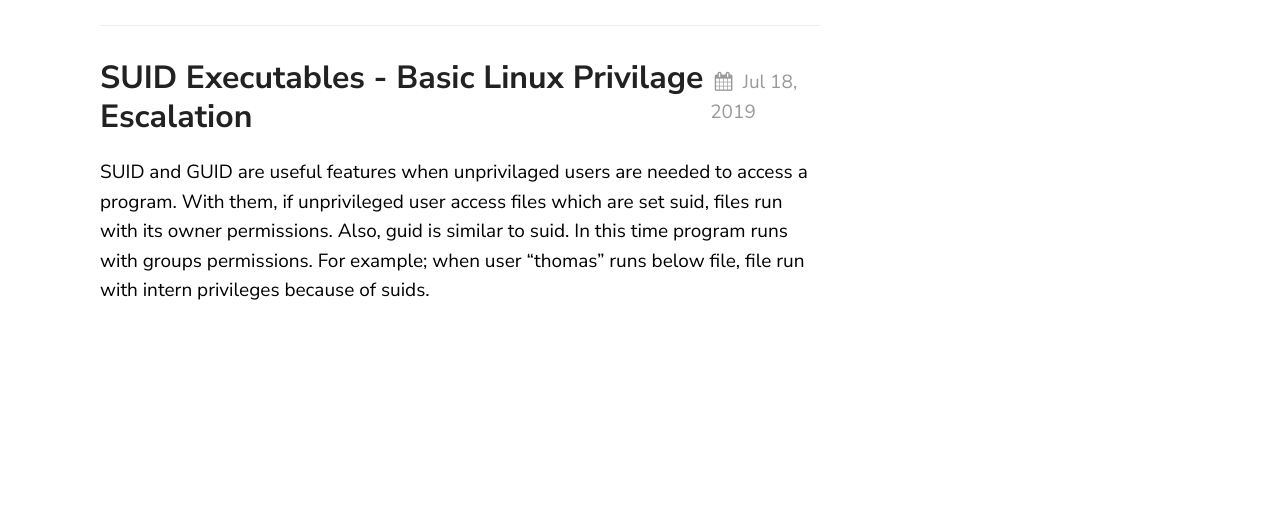
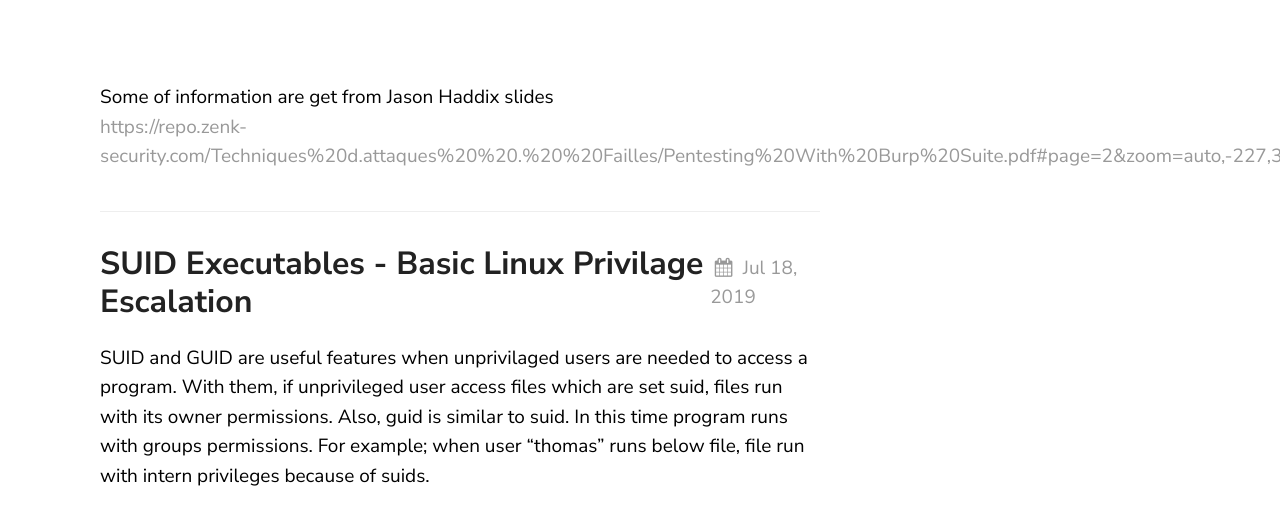
Before and after one commit to harunpoyraz/harunpoyraz.github.io, a Jekyll site: the page built from index.md, in a window 1280 px wide and 900 px high, scrolled down 743 px, cut to the strip 340-865 px from the top of the window. Built offline with Jekyll 4.4.1, drawn with Linux system fonts in a browser that asks for light colours; before the commit the page ends 1458 px from its top, so only the background shows below that.

Commit message:
Update 2019-09-29-advanced-burp-suite-usage.markdown

```diff
--- a/_posts/2019-09-29-advanced-burp-suite-usage.markdown
+++ b/_posts/2019-09-29-advanced-burp-suite-usage.markdown
@@ -15,6 +15,6 @@ published: true
   <iframe src="https://docs.google.com/presentation/d/1Hf9C1ZbrmodiaoxL13MHlD9MeLcgsDgFodDHkN1Xm4s/embed?start=false&loop=false&delayms=3000" frameborder="0" width="960" height="569" allowfullscreen="true" mozallowfullscreen="true" webkitallowfullscreen="true"></iframe>
 <!-- Google embed ends -->
 </div>
-
-Some of information are get from Jason Haddix slides
-https://repo.zenk-security.com/Techniques%20d.attaques%20%20.%20%20Failles/Pentesting%20With%20Burp%20Suite.pdf#page=2&zoom=auto,-227,397
+<br><br>
+Some of information are get from Jason Haddix slides <br>
+[https://repo.zenk-security.com/Techniques%20d.attaques%20%20.%20%20Failles/Pentesting%20With%20Burp%20Suite.pdf#page=2&zoom=auto,-227,397](Jason Haddix Slides)
```
